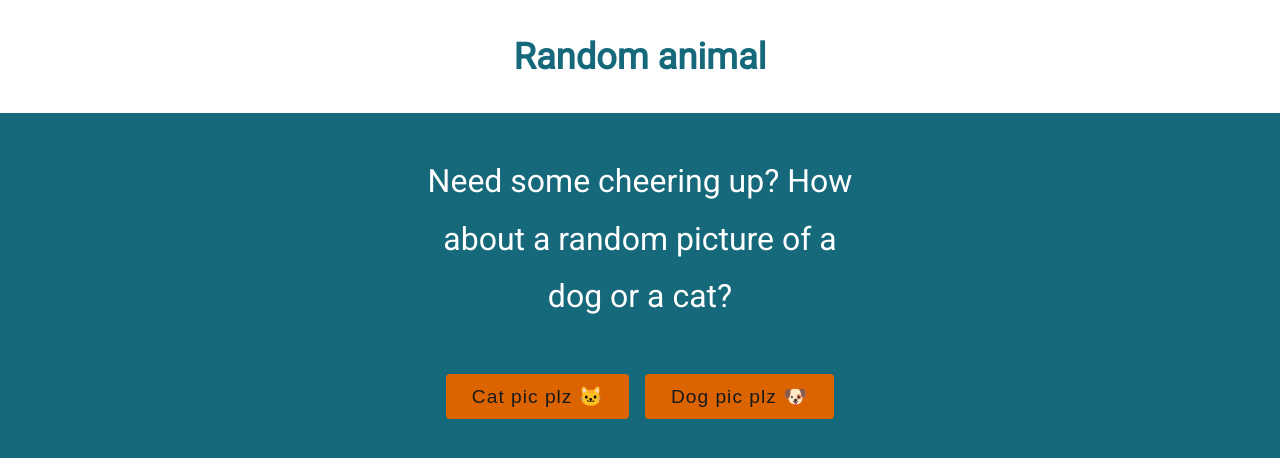
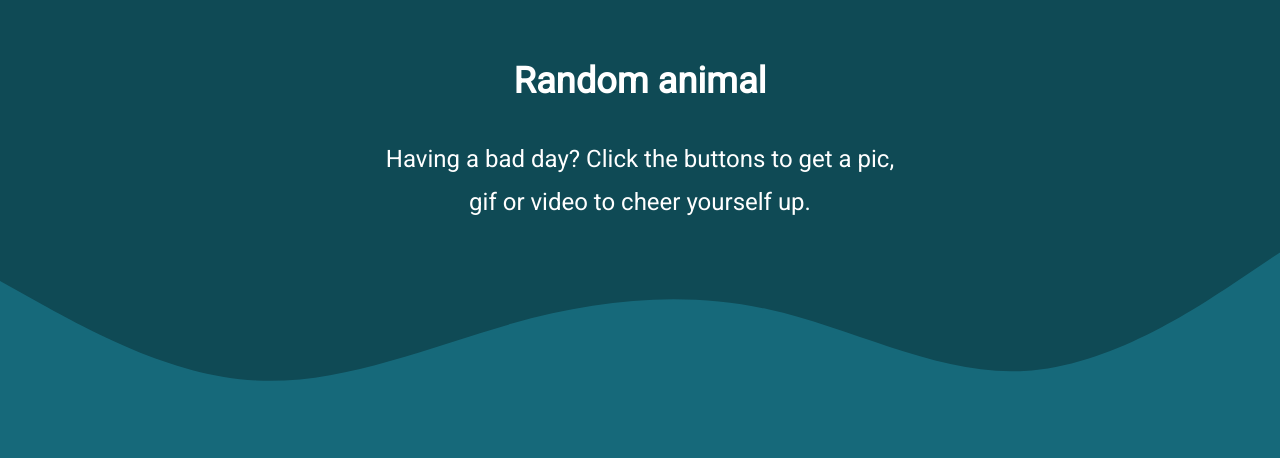
Before and after one commit to jdagmar/random-animal, a React (Create React App) app: page / in a window 1280 px wide. Shown: the top 458 px of the page. Built offline with nearby package versions, Linux system fonts and the light colour scheme.

Commit message:
Add wave background

```diff
--- a/src/components/Header.tsx
+++ b/src/components/Header.tsx
@@ -3,26 +3,43 @@ import styled from 'styled-components';
 
 const HeaderContainer = styled.div`
   width: 100%;
+  background-color: #0f4a55;
+  position: relative;
+
+  &:before {
+    position: absolute;
+    content: '';
+    width: 100%;
+    height: 100%;
+    top: 100%;
+    left: 0;
+    background-repeat: no-repeat;
+    background-image: url('${process.env.PUBLIC_URL}/img/wave.svg');
+    background-size: cover;
+    background-position: top;
+  }
 `;
+
 const HeaderContent = styled.header`
   margin: auto;
-  color: #16697a;
+  color: #ffffff;
 `;
 
 const MainHeading = styled.h1`
-  background-color: #ffffff;
-  margin: 0;
+  position: relative;
+  z-index: 2;
+  margin-bottom: 0;
   padding: 1.5rem 1rem;
   font-size: clamp(2rem, 1.2rem + 1.3333vw, 3rem);
 `;
 
 const Preamble = styled.p`
-  max-width: 450px;
+  max-width: 520px;
   margin: auto;
   text-align: center;
   color: #ffffff;
-  padding: 2.5rem 1rem;
-  font-size: clamp(1.5rem, 1.2rem + 1.3333vw, 2rem);
+  padding: 0 1rem;
+  font-size: clamp(1rem, 1.2rem + 1.3333vw, 1.5rem);
 `;
 
 export const Header = () => {
@@ -30,10 +47,11 @@ export const Header = () => {
     <HeaderContainer>
       <HeaderContent>
         <MainHeading>Random animal</MainHeading>
-        <Preamble>
-          Need some cheering up? How about a random picture of a dog or a cat?
-        </Preamble>
       </HeaderContent>
+      <Preamble>
+        Having a bad day? Click the buttons to get a pic, gif or video to cheer
+        yourself up.
+      </Preamble>
     </HeaderContainer>
   );
 };
--- a/src/components/MainContent.tsx
+++ b/src/components/MainContent.tsx
@@ -10,6 +10,7 @@ const Main = styled.main`
   flex-direction: column;
   align-items: center;
   text-align: center;
+  height: 100%;
 `;
 
 export const MainContent = (props: Props) => {
```
Also changed, not shown: public/img/wave.svg (added).
